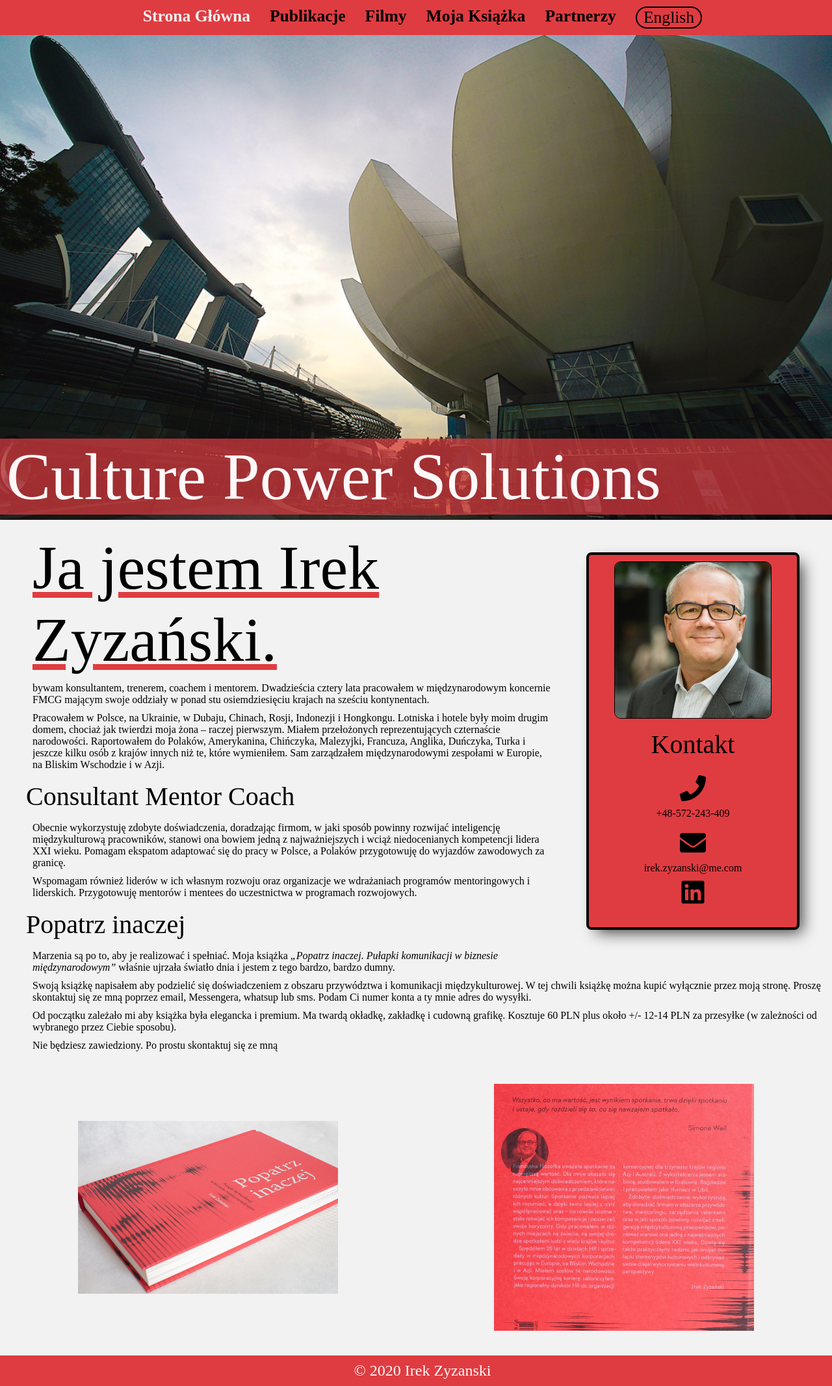
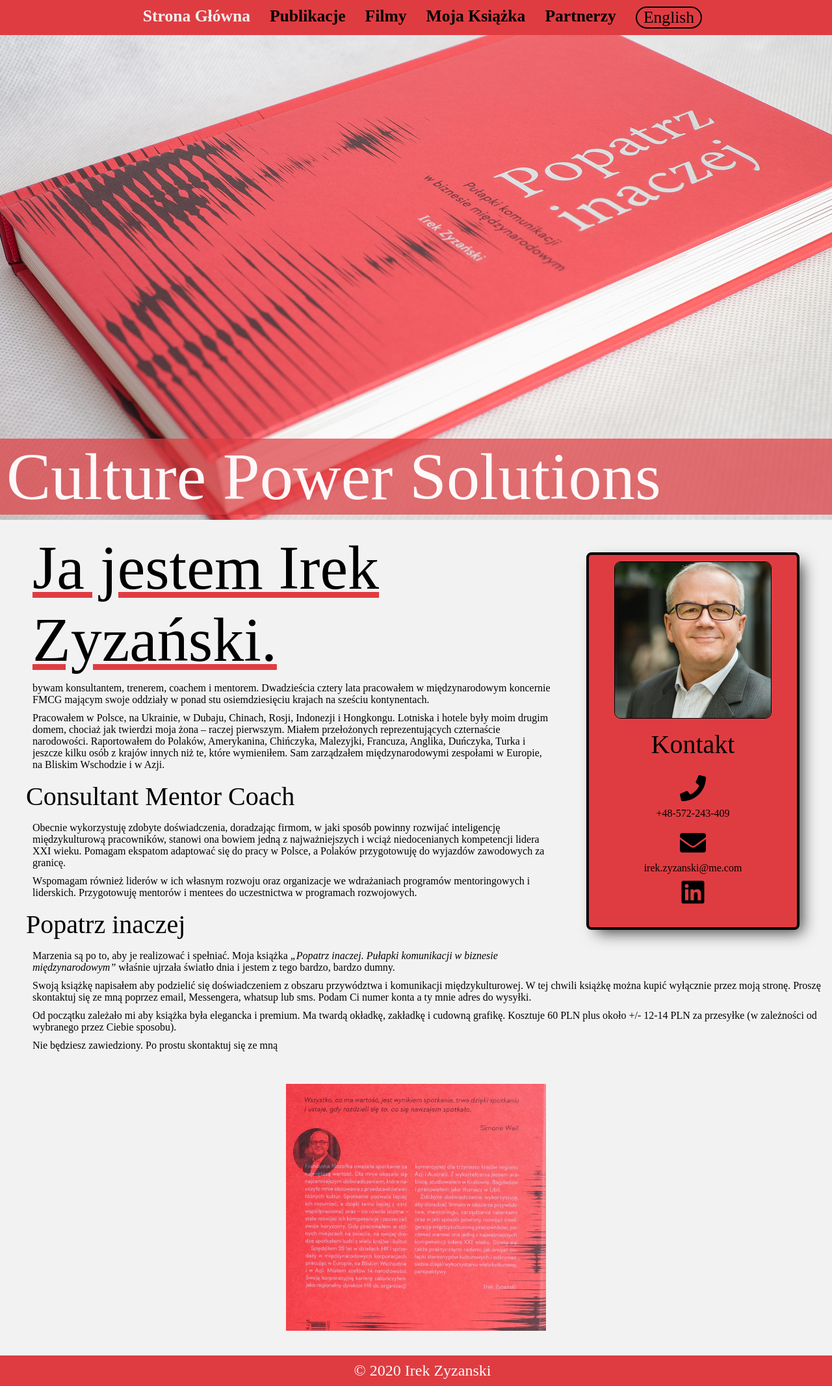
Before and after one commit to Redseb/Culture-Power-Solutions-site, a React (Create React App) app: page / in a window 1280 px wide. Shown: the whole page at 65% size. Built offline with nearby package versions, Linux system fonts and the light colour scheme.

Commit message:
Changed colors

```diff
--- a/src/pages/Home/translations/HomePl.js
+++ b/src/pages/Home/translations/HomePl.js
@@ -9,7 +9,7 @@ import Slide from "react-reveal/Slide";
 import Fade from "react-reveal/Fade";
 
 //Resources
-const heroImg = require("../../../images/heroHome.jpg");
+const heroImg = require("../../../images/book1.jpeg");
 const irekProfile = require("../../../images/irekProfile.jpg");
 
 const HomePl = () => {
@@ -94,10 +94,6 @@ const HomePl = () => {
 
         <div id="imgContainer">
           <img
-            src={require("../../../images/book1.jpeg")}
-            alt="Moja książka: Popatrz inaczej"
-          />
-          <img
             src={require("../../../images/book3.jpeg")}
             alt="Moja książka: Popatrz inaczej"
           />
--- a/src/pages/MyBook/translations/MyBookPl.js
+++ b/src/pages/MyBook/translations/MyBookPl.js
@@ -17,8 +17,8 @@ const MyBookPl = () => {
       />
       <div id="textSection">
         <p>
-          Właśnie wydałem moja książkę “Popatrz inaczej. Pułapki komunikacji w biznesie
-          międzynarodowym”. Od dawna o niej marzyłem, kilka razy zabierałem się do jej napisania.
+          Właśnie wydałem moja książkę <i>“Popatrz inaczej. Pułapki komunikacji w biznesie
+            międzynarodowym”</i>. Od dawna o niej marzyłem, kilka razy zabierałem się do jej napisania.
           Wiele razy zmieniałem jej koncepcję. Tak jak sobie chciałem, książka jest elegancka,
           naprawdę premium, z zakładką i cudowną grafiką. Łączy w sobie zarówno moje historie z
           pracy w Dubaju, Chinach, Rosji, Ukrainie, Indonezji i Hong Kongu.
```
